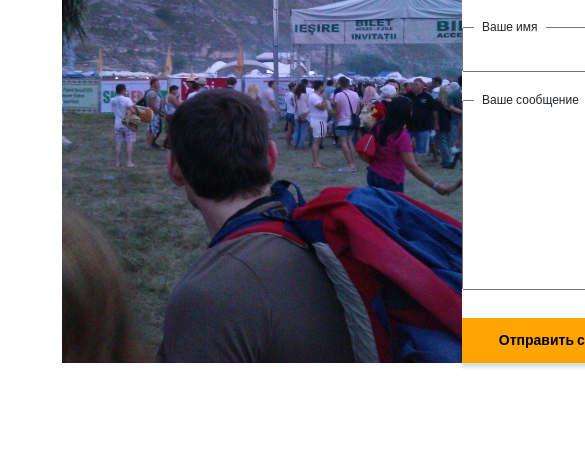
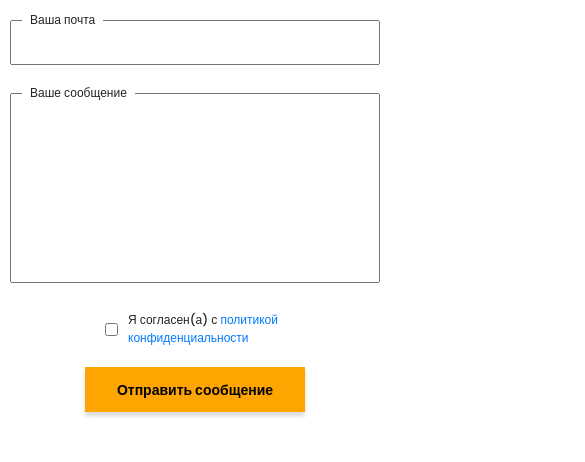
Before and after one commit to manalachi/projectPortfolio, a website: page src/index.html in a window 390 px wide. Shown: the part 9038-9500 px from the top of the page, 585 px wide, since content can reach past the window. Drawn offline with nearby package versions, Linux system fonts and the light colour scheme; files that its build step writes are made by us from their sources; files whose address does not match are found by name.

Commit message:
updatr @media

```diff
--- a/src/sass/base/_media.scss
+++ b/src/sass/base/_media.scss
@@ -55,6 +55,15 @@
             }
         }
     }
+    .contacts {
+        &__wrapper {
+            padding: 0;
+            grid-template-columns: 400px 520px;
+        }
+        &__form {
+            grid-template: 45px 190px 45px / repeat(2, 250px);
+        }
+    }
 }
 
 @media (max-width: 992px) {
@@ -107,6 +116,18 @@
         &__wrapper {
             grid-template-columns: repeat(auto-fit, 350px);
             padding: 0;
+        }
+    }
+    .contacts {
+        &__wrapper {
+            grid-template-columns: 300px 400px;
+        }
+        &__form {
+            grid-template: 45px 190px 45px / repeat(2, 195px);
+        }
+        &__btn {
+            padding: 8px 25px;
+            line-height: 16px;
         }
     }
 }
@@ -191,6 +212,18 @@
             margin-top: 20px;
         }
     }
+    .contacts {
+        padding-top: 40px;
+        &__photo {
+            display: none;
+        }
+        &__wrapper {
+            grid-template-columns: 1fr;
+        }
+        &__form {
+            grid-template: 45px 190px 45px / repeat(2, 250px);
+        }
+    }
 }
 
 @media (max-width: 576px) {
@@ -257,4 +290,30 @@
             grid-template-columns: repeat(auto-fit, 295px);
         }
     }
+    .contacts {
+        padding-bottom: 50px;
+        &__form {
+            grid-template: 45px 45px 190px minmax(45px, auto)/ 1fr;
+        }
+        &__textarea {
+            grid-column: unset;
+            width: 100%;
+        }
+        &__triggers {
+            grid-column: unset;
+            grid-template-columns: 1fr;
+            column-gap: unset;
+            row-gap: 20px;
+        }
+        &__btn {
+            order: 2;
+            min-width: 220px;
+            margin: 0 auto;
+        }
+        &__policy {
+            width: 180px;
+            margin: 0 auto;
+            line-height: 18px;
+        }
+    }
 }
```
Also changed, not shown: dist/css/style.min.css.
